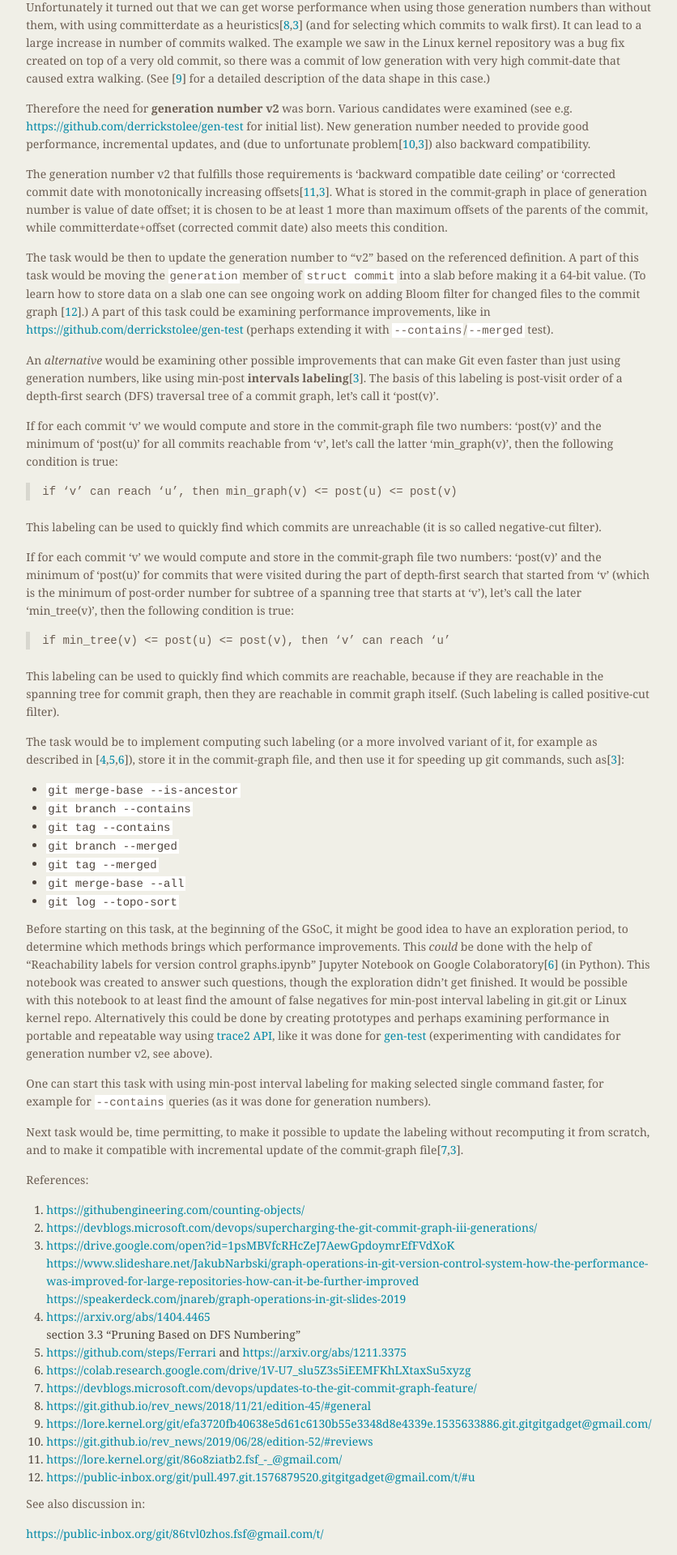
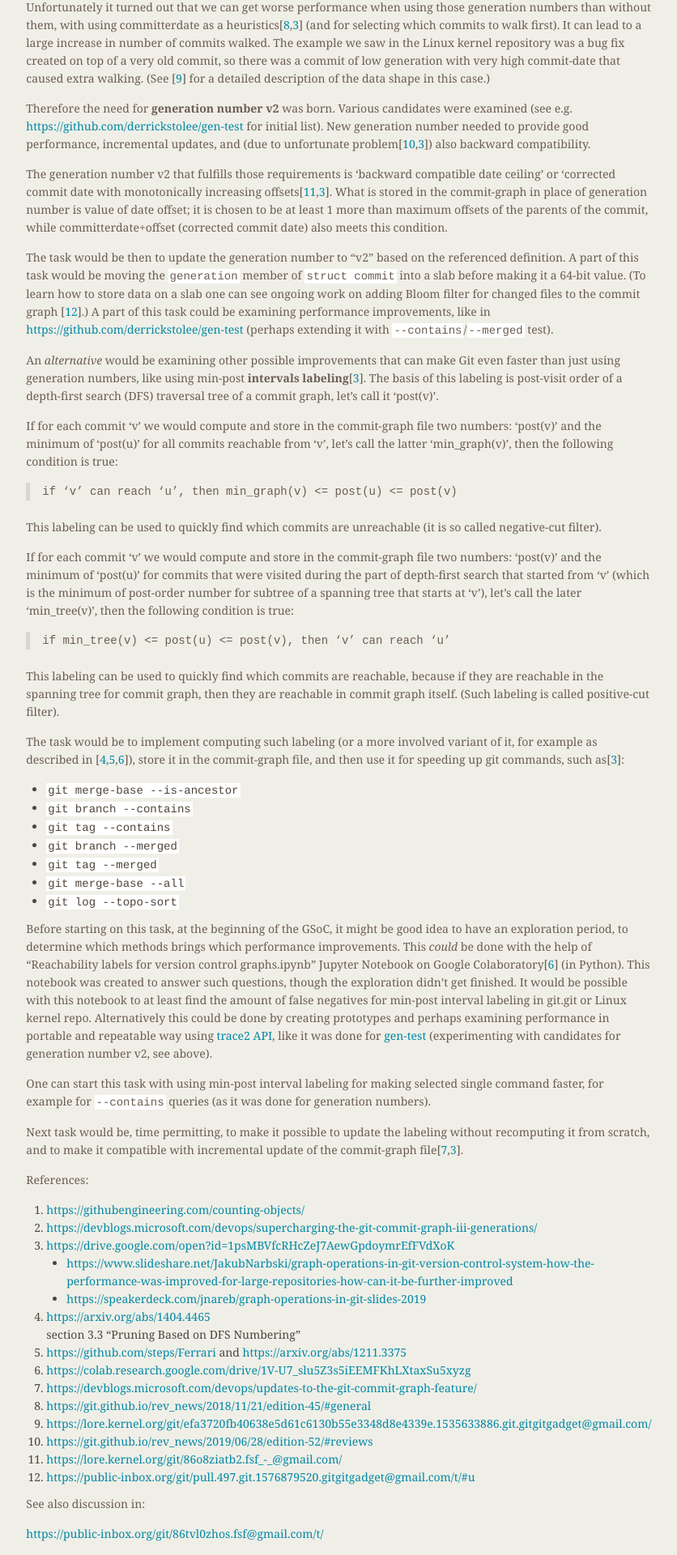
Before and after one commit to git/git.github.io, a Jekyll site: the page built from SoC-2020-Ideas.md, in a window 1280 px wide. Shown: the part 1576-3496 px from the top of the page at 81% size, without its empty margins (339-1175 px from the left). Built offline with Jekyll 4.4.1, drawn with Linux system fonts in a browser that asks for light colours.

Commit message:
SoC-2020-Ideas: Better distinguish multiple links
Thanks to @sivaraam for the suggestion

```diff
--- a/SoC-2020-Ideas.md
+++ b/SoC-2020-Ideas.md
@@ -200,8 +200,8 @@ References:
 1. <https://githubengineering.com/counting-objects/>
 2. <https://devblogs.microsoft.com/devops/supercharging-the-git-commit-graph-iii-generations/>
 3. <https://drive.google.com/open?id=1psMBVfcRHcZeJ7AewGpdoymrEfFVdXoK>
-   <https://www.slideshare.net/JakubNarbski/graph-operations-in-git-version-control-system-how-the-performance-was-improved-for-large-repositories-how-can-it-be-further-improved>
-   <https://speakerdeck.com/jnareb/graph-operations-in-git-slides-2019>
+    - <https://www.slideshare.net/JakubNarbski/graph-operations-in-git-version-control-system-how-the-performance-was-improved-for-large-repositories-how-can-it-be-further-improved>
+    - <https://speakerdeck.com/jnareb/graph-operations-in-git-slides-2019>
 4. <https://arxiv.org/abs/1404.4465>
    section 3.3 "Pruning Based on DFS Numbering"
 5. <https://github.com/steps/Ferrari> and <https://arxiv.org/abs/1211.3375>
```
